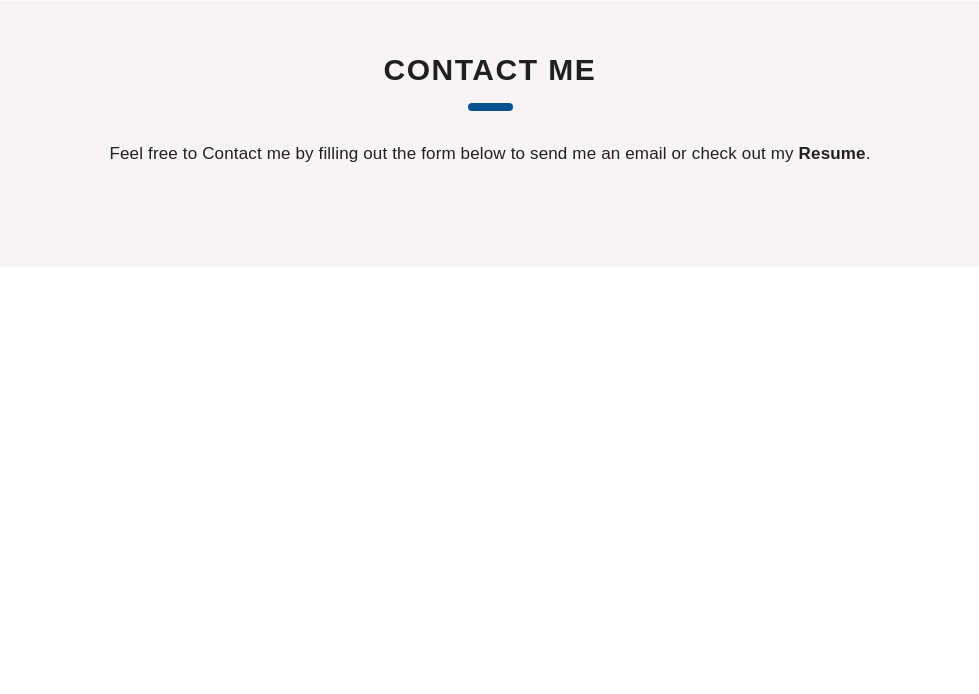
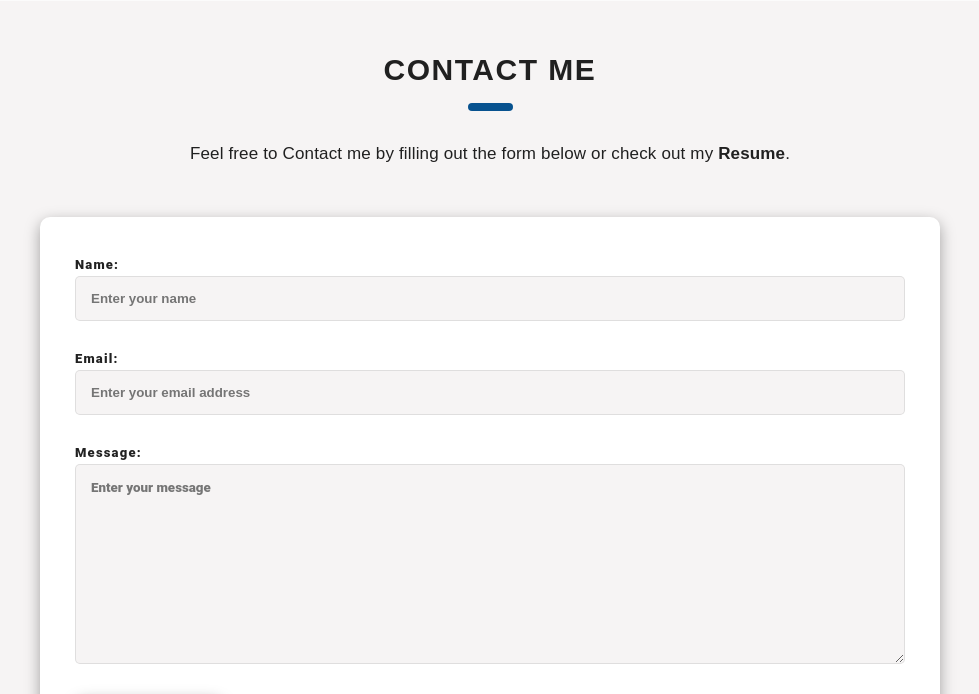
Before and after one commit to aiden-thanhp/portfolio, a React (Create React App) app: page / in a window 1280 px wide. Shown: the part 2099-2793 px from the top of the page, without its empty margins (150-1129 px from the left). Before the commit the page ends 2366 px from the top, so only its background shows below. Built offline with nearby package versions, Linux system fonts and the light colour scheme.

Commit message:
finish building the layout

```diff
--- a/package.json
+++ b/package.json
@@ -5,11 +5,12 @@
   "dependencies": {
     "@emotion/react": "^11.10.0",
     "@emotion/styled": "^11.10.0",
-    "@mui/icons-material": "^5.10.2",
+    "@mui/icons-material": "^5.10.6",
     "@mui/material": "^5.10.2",
     "@testing-library/jest-dom": "^5.16.5",
     "@testing-library/react": "^13.3.0",
     "@testing-library/user-event": "^13.5.0",
+    "query-string": "^7.1.1",
     "react": "^18.2.0",
     "react-dom": "^18.2.0",
     "react-router-dom": "^6.3.0",
--- a/src/App.js
+++ b/src/App.js
@@ -1,15 +1,19 @@
 import { CssBaseline } from "@mui/material";
 import React from "react";
 import { Route, Routes } from "react-router-dom";
+import Footer from "./components/Footer/Footer.components";
+import NavBar from "./components/NavBar/NavBar.components";
 import Layout from "./layout/Layout"
 
 export default function App() {
     return (
         <React.Fragment>
             <CssBaseline />
+            <NavBar />
             <Routes>
                 <Route path="/" element={<Layout />} />
             </Routes>
+            <Footer />
         </React.Fragment>
     )
 }
--- a/src/components/AboutMe/AboutMe.components.js
+++ b/src/components/AboutMe/AboutMe.components.js
@@ -8,7 +8,7 @@ import "./AboutMe.css";
 import "../../layout/Layout.css"
 import { useNavigate } from "react-router-dom";
 
-const skills = ["HTML", "CSS", "JavaScript", "React", "Bootstrap", "Material UI", "NodeJS", "ExpressJS", "RESTful APIs", "PostgreSQL", "Mocha", "Chai", "Node Package Manager", "Visual Studio Code", "Postman", "DBeaver", "Heroku", "Vercal", "Git", "GitHub", "Knex", "JSON Web Tokens", "Bcrypt", "Dotenv", "Universal Cookies"]
+const skills = ["HTML", "CSS", "JavaScript", "Python", "React", "Bootstrap", "Material UI", "NodeJS", "ExpressJS", "RESTful APIs", "PostgreSQL", "Mocha", "Chai", "Node Package Manager", "Visual Studio Code", "Postman", "DBeaver", "Heroku", "Vercal", "Git", "GitHub", "Knex", "JSON Web Tokens", "Bcrypt", "Dotenv", "Universal Cookies"]
 
 export default function AboutMe() {
     const navigate = useNavigate();
--- a/src/components/Contact/Contact.components.js
+++ b/src/components/Contact/Contact.components.js
@@ -3,11 +3,12 @@ import {
     Typography
 } from "@mui/material";
 import React from "react";
-import "../AboutMe/AboutMe.css"
+import "../AboutMe/AboutMe.css";
+import "./Contact.css";
 
 export default function Contact() {
     return (
-        <Box sx={{ paddingY: "50px" }}>
+        <Box sx={{ paddingY: "50px", display: "flex", flexDirection: "column", alignItems: "center" }}>
             <Box
                 sx={{
                     display: "flex",
@@ -49,10 +50,52 @@ export default function Contact() {
                         textAlign: "center",
                         paddingBottom: "50px"
                     }}
-                >Feel free to Contact me by filling out the form below to send me an email or check out my <a className="flip">Resume</a>.</Typography>
+                >Feel free to Contact me by filling out the form below or check out my <a className="flip">Resume</a>.</Typography>
+            </Box>
+            <Box
+                sx={{
+                    backgroundColor: "#fff",
+                    width: "80vw",
+                    maxWidth: "900px",
+                    boxShadow: "rgba(0, 0, 0, 0.35) 0px 5px 15px",
+                    padding: "35px",
+                    borderRadius: "10px"
+                }}
+            >
+                <form id="contact"
+                    method="POST"
+                    action="https://docs.google.com/forms/u/3/d/e/1FAIpQLSfOovf3s5rtztZ8OYxr23OC5rKYC0QNAqoQcjxItFKnpBfttA/formResponse"
+                    target="_blank">
+                    <label className="label" htmlFor="name">Name:</label><br />
+                    <input
+                        className="input"
+                        type="text"
+                        id="name"
+                        name="entry.386668084"
+                        placeholder="Enter your name"
+                        required
+                    /><br />
+                    <label className="label" htmlFor="email">Email:</label><br />
+                    <input
+                        className="input"
+                        type="text"
+                        id="email"
+                        name="entry.1803035999"
+                        placeholder="Enter your email address"
+                        required
+                    /><br />
+                    <label className="label" htmlFor="message">Message:</label><br />
+                    <textarea
+                        className="textArea"
+                        type="textarea"
+                        id="message"
+                        name="entry.569755491"
+                        placeholder="Enter your message"
+                        required
+                    /><br />
+                    <button type="submit" className="contactButton">Submit</button>
+                </form>
             </Box>
         </Box>
     )
 }
-
-//Next step: Create a contact form to send email only.
--- /dev/null
+++ b/src/components/Contact/Contact.css
@@ -0,0 +1,27 @@
+.label {
+    font-size: 13px;
+    font-weight: 800;
+    letter-spacing: 1.2px;
+}
+
+.input, .textArea {
+    margin-bottom: 25px;
+    width: 100%;
+    background-color: #f6f4f4;
+    border-style: none;
+    border: rgba(190, 190, 190, 0.41) solid 1px;
+    border-radius: 5px;
+    padding: 0px 15px 0px 15px;
+    font-weight: 900
+}
+
+.input {
+    height: 45px;
+}
+
+.textArea {
+    height: 200px;
+    font-family: inherit;
+    padding-top: 15px;
+    padding-bottom: 15px;
+}
--- /dev/null
+++ b/src/components/Footer/Footer.components.js
@@ -0,0 +1,87 @@
+import {
+    Box,
+    Grid,
+    IconButton,
+    Typography
+} from "@mui/material";
+import React from "react";
+import LinkedInIcon from '@mui/icons-material/LinkedIn';
+import GitHubIcon from '@mui/icons-material/GitHub';
+import EmailIcon from '@mui/icons-material/Email';
+
+export default function Footer() {
+    return (
+        <Box
+            sx={{
+                backgroundColor: "#000",
+                paddingY: "45px",
+                paddingX: "20px"
+            }}
+        >
+            <Grid container spacing={2}>
+                <Grid item xs={12} sm={8}>
+                    <Typography
+                        component="h6"
+                        variant="h6"
+                        sx={{
+                            fontFamily: "'Source Sans Pro', sans-serif",
+                            fontWeight: 900,
+                            textTransform: "uppercase",
+                            fontSize: "17px",
+                            letterSpacing: 1.5,
+                            color: "#fff",
+                            marginBottom: "15px"
+                        }}
+                    >Aiden Phan</Typography>
+                    <Typography
+                        component="p"
+                        variant="p"
+                        sx={{
+                            fontFamily: "'Source Sans Pro', sans-serif",
+                            fontSize: "15px",
+                            color: "#fff"
+                        }}
+                    >
+                        Frontend and backend developer, Javascript and Python engineer, Badminton lover building the Frontend and Backend of Websites and Web Applications.
+                    </Typography>
+                </Grid>
+                <Grid item xs={12} sm={4}>
+                    <Typography
+                        component="h6"
+                        variant="h6"
+                        sx={{
+                            fontFamily: "'Source Sans Pro', sans-serif",
+                            fontWeight: 900,
+                            textTransform: "uppercase",
+                            fontSize: "17px",
+                            letterSpacing: 1.5,
+                            color: "#fff",
+                            marginBottom: "15px"
+                        }}
+                    >Social</Typography>
+                    <Box>
+                        <IconButton>
+                            <LinkedInIcon sx={{ color: "#fff" }} />
+                        </IconButton>
+                        <IconButton>
+                            <GitHubIcon sx={{ color: "#fff" }} />
+                        </IconButton>
+                        <IconButton>
+                            <EmailIcon sx={{ color: "#fff" }} />
+                        </IconButton>
+                    </Box>
+                </Grid>
+            </Grid>
+            <Typography
+                sx={{
+                    color: "#fff",
+                    fontSize: "12px",
+                    textAlign: "center",
+                    marginTop: "25px"
+                }}
+            >
+                @Copyright 2022. Made by <a style={{ fontWeight: 900 }}>Aiden Phan</a>
+            </Typography>
+        </Box>
+    )
+}
--- a/src/components/Intro/Intro.components.js
+++ b/src/components/Intro/Intro.components.js
@@ -47,7 +47,7 @@ export default function Intro() {
                     width: { xs: "90vw", md: "850px"},
                     lineHeight: 2
                 }}
-            >Frontend and backend developer, Javascript engineer,
+            >Frontend and backend developer, Javascript and Python engineer,
             <button
                 className="buttonHover"
             >Badminton</button>
--- a/src/components/Intro/Intro.css
+++ b/src/components/Intro/Intro.css
@@ -8,7 +8,8 @@
     margin: 0px 5px 0px 5px;
     padding: 7px 12px 7px 12px;
     border-style: none;
-    box-shadow: rgba(0, 0, 0, 0.35) 0px 5px 15px;       background-color: #e6e9e9;
+    box-shadow: rgba(0, 0, 0, 0.35) 0px 5px 15px;
+    background-color: #e6e9e9;
     border-radius: 5px;
     letter-spacing: 1.12px
 }
--- a/src/layout/Layout.js
+++ b/src/layout/Layout.js
@@ -3,7 +3,6 @@ import React from "react";
 import AboutMe from "../components/AboutMe/AboutMe.components";
 import Contact from "../components/Contact/Contact.components";
 import Intro from "../components/Intro/Intro.components";
-import NavBar from "../components/NavBar/NavBar.components";
 import Projects from "../components/Projects/Projects.components";
 
 export default function Layout() {
@@ -11,7 +10,6 @@ export default function Layout() {
         <Box
             sx={{ backgroundColor: "#f6f4f4" }}
         >
-            <NavBar />
             <Intro />
             <AboutMe />
             <Projects />
```
Also changed, not shown: 1 other file (tests, documents, lock files or other folders).
